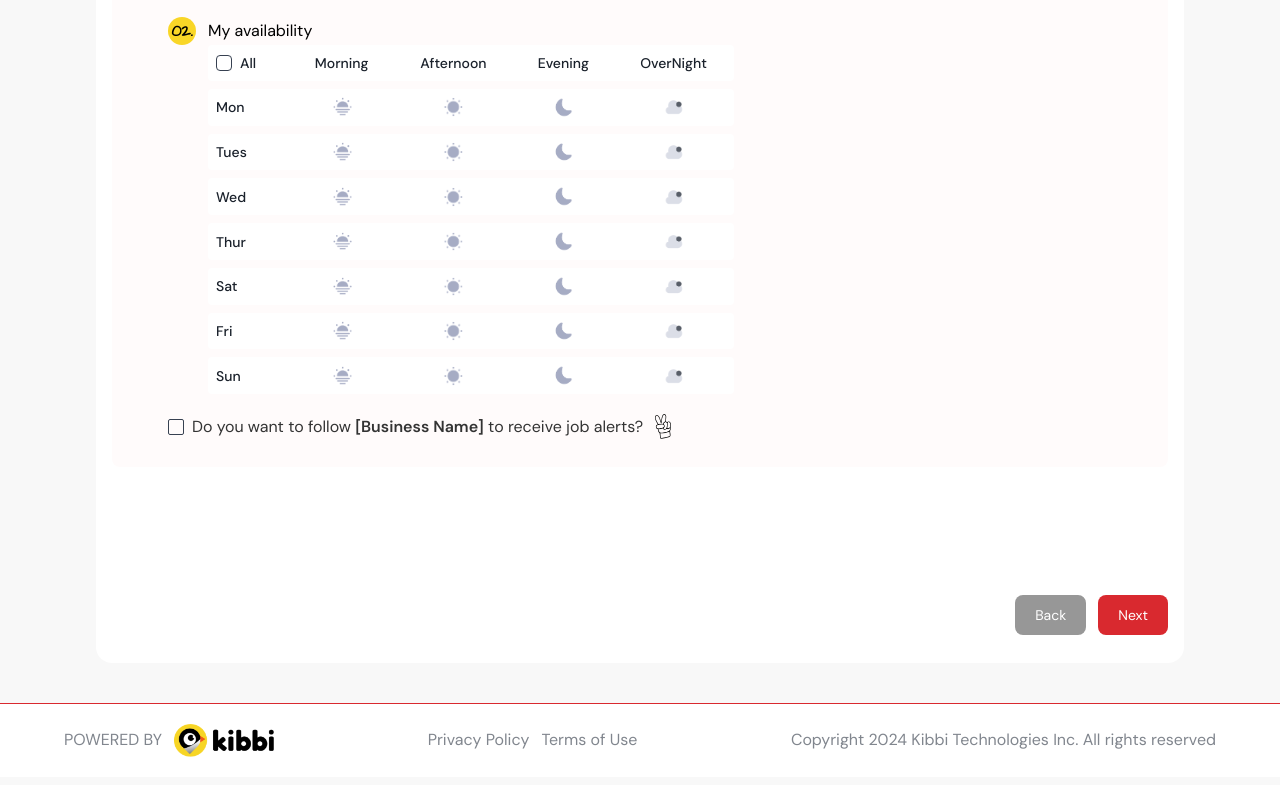
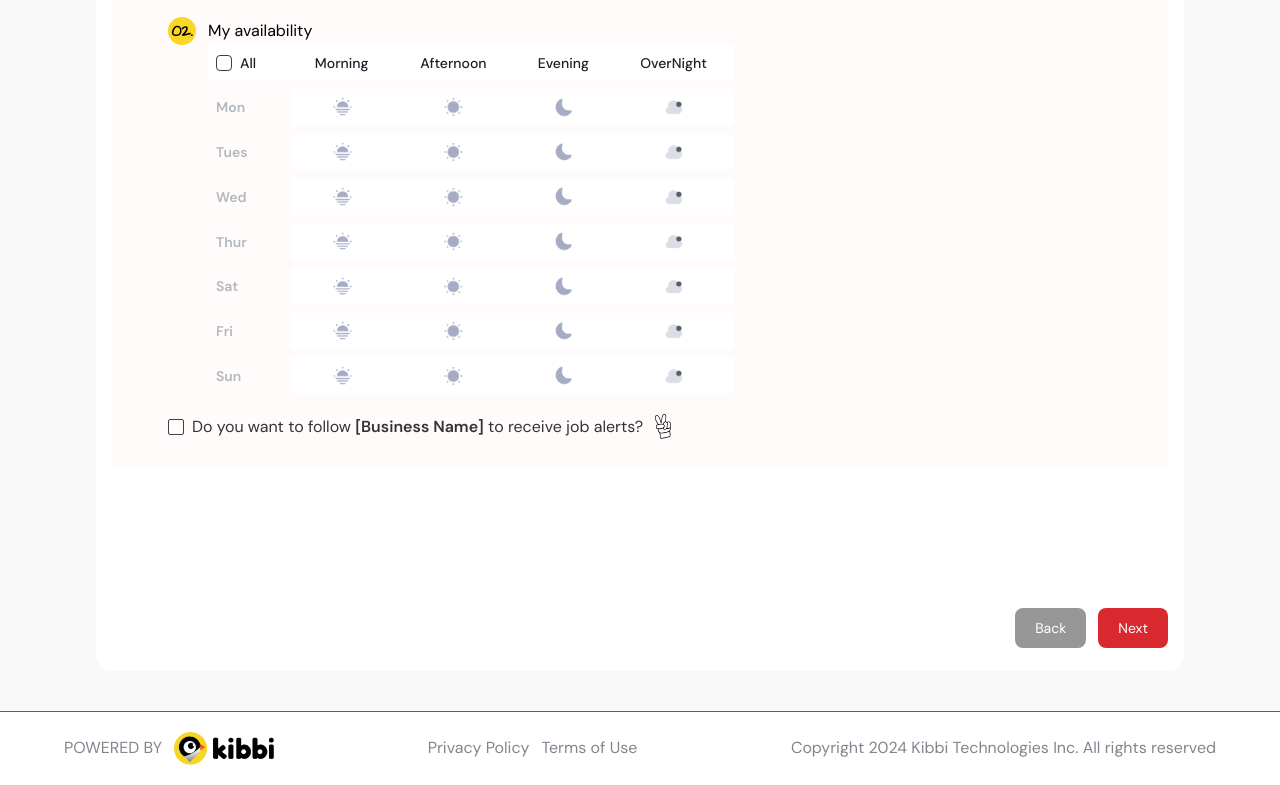
Before and after one commit to SahilSharma2911/kibbi-client, a Next.js app: page /resume/drop-resume in a window 1280 px wide. Shown: the part 712-1497 px from the top of the page. Built offline with nearby package versions, Linux system fonts and the light colour scheme; a web font is replaced by a local one.

Commit message:
fix ui bugs 1.1

```diff
--- a/components/DropResume/DropResume.tsx
+++ b/components/DropResume/DropResume.tsx
@@ -1,20 +1,13 @@
 "use client"
-import React, { useRef, useState } from 'react'
+import React, { useState } from 'react'
 import Stepper from '../Resume/Stepper'
 import Section1 from './Section1'
 import Section2 from './Section2'
-import Link from 'next/link'
-
-interface FormRef {
-    submit: () => void;
-}
 
 const DropResume = () => {
-    const formRef = useRef<FormRef>(null);
     const [currentSection, setCurrentSection] = useState(1);
 
     const handleNext = () => {
-        formRef.current?.submit();
         setCurrentSection(2);
         window.scrollTo({ top: 0, behavior: 'smooth' });
     };
@@ -24,22 +17,7 @@ const DropResume = () => {
         switch (currentSection) {
             case 1:
                 return (
-                    <>
-                        <Section1 ref={formRef} />
-                        <div className="w-full flex justify-end items-center mt-16 md:mt-32">
-                            <Link href={"/resume/confirm-your-profile"}>
-                                <button className="text-sm bg-[#979797] hover:bg-[#868686] transition duration-300 rounded-lg py-2.5 px-5 text-white mr-3">
-                                    Back
-                                </button>
-                            </Link>
-                            <button
-                                onClick={handleNext}
-                                className="text-sm bg-[#D9292F] hover:bg-[#b22225] transition duration-300 rounded-lg py-2.5 px-5 text-white"
-                            >
-                                Next
-                            </button>
-                        </div>
-                    </>
+                    <Section1 onNext={handleNext} />
                 );
             case 2:
                 return (
@@ -48,7 +26,7 @@ const DropResume = () => {
                     </div>
                 )
             default:
-                return <Section1 ref={formRef} />;
+                return <Section1 onNext={handleNext} />;
         }
     };
 
--- a/components/DropResume/Section1.tsx
+++ b/components/DropResume/Section1.tsx
@@ -1,7 +1,8 @@
-import React, { forwardRef, useImperativeHandle, useState } from 'react'
+import React, { useState } from 'react'
 import Image from 'next/image'
 import { Check } from 'lucide-react';
 import { motion, AnimatePresence } from 'framer-motion';
+import Link from 'next/link';
 
 type TimeSlot = "Morning" | "Afternoon" | "Evening" | "OverNight";
 type Day = "Mon" | "Tues" | "Wed" | "Thur" | "Sat" | "Fri" | "Sun";
@@ -13,17 +14,15 @@ interface Payload {
     followBusinessName: boolean;
     availability: Availability;
 }
-
-interface FormRef {
-    submit: () => void;
-}
-
-const Section1 = forwardRef<FormRef>((props, ref) => {
+type Section1Props = {
+    onNext: () => void;
+};
+const Section1 = ({ onNext }: Section1Props) => {
     const [letter, setLetter] = useState<string>("");
     const [isChecked, setIsChecked] = useState(false);
     const [submitted, setSubmitted] = useState<Payload[]>([]);
     console.log("submitted data:::", submitted)
-    const handleSubmit = (e: React.FormEvent<HTMLFormElement>) => {
+    const handleSubmit = async (e: React.FormEvent<HTMLFormElement>) => {
         e.preventDefault();
 
         const payload: Payload = {
@@ -32,21 +31,13 @@ const Section1 = forwardRef<FormRef>((props, ref) => {
             availability,
         };
 
-        // console.log(JSON.stringify(payload));
-        setSubmitted((prev) => [...prev, payload]);
+        setSubmitted(prev => {
+            const newState = [...prev, payload];
+            console.log('Form Data:', payload);
+            onNext();
+            return newState;
+        });
     };
-
-    // Expose the submit function to parent
-    useImperativeHandle(ref, () => ({
-        submit: () => {
-            const payload: Payload = {
-                letter,
-                followBusinessName: isChecked,
-                availability,
-            };
-            setSubmitted((prev) => [...prev, payload]);
-        }
-    }));
 
     const days: Day[] = ["Mon", "Tues", "Wed", "Thur", "Sat", "Fri", "Sun"];
     const timeSlots: TimeSlot[] = ["Morning", "Afternoon", "Evening", "OverNight"];
@@ -89,7 +80,7 @@ const Section1 = forwardRef<FormRef>((props, ref) => {
     };
 
     return (
-        <div className='pt-6 md:pt-10 pb-7 rounded-lg mt-8 md:mt-10 px-1.5 md:px-4 lg:px-14 bg-[#FFFBFB]'>
+        <div className='pt-6 md:pt-10 pb-7 rounded-lg mb-[7rem] md:mb-[11rem] mt-8 md:mt-10 px-1.5 md:px-4 lg:px-14 bg-[#FFFBFB] relative'>
             <div className='w-full flex items-center justify-center'>
                 <Image src={"/Images/drop-resume-icon.png"} width={35} height={35} alt="icon" className='mb-10 -mr-4 hidden md:block' />
                 <h2 className='text-3xl md:text-4xl font-semibold font-caveat text-center relative px-2'>Please complete the form below!</h2>
@@ -152,13 +143,21 @@ Best regards,
                                         </tr>
                                     </thead>
                                     <tbody>
-                                        {days.map((day) => (
+                                        {days.map((day) => {
+                                            const allUnticked = Object.values(availability[day]).every(value => !value);
+                                            return (
                                                 <tr key={day}>
-                                                <td className="bg-white font-medium p-2 rounded-l whitespace-nowrap">{day}</td>
+                                                    <td
+                                                        className={`font-medium p-2 rounded-l whitespace-nowrap transition-colors duration-300 ${allUnticked ? 'text-[#B3B7BF] font-semibold' : ''
+                                                            }`}
+                                                    >
+                                                        {day}
+                                                    </td>
                                                     {timeSlots.map((slot, index) => (
                                                         <td
                                                             key={slot}
-                                                        className={`bg-white p-2 text-center cursor-pointer ${index === timeSlots.length - 1 ? 'rounded-r' : ''}`}
+                                                            className={`bg-white p-2 text-center cursor-pointer ${index === timeSlots.length - 1 ? 'rounded-r' : ''
+                                                                }`}
                                                             onClick={() => handleSlotToggle(day, slot)}
                                                         >
                                                             <AnimatePresence mode="wait">
@@ -199,7 +198,8 @@ Best regards,
                                                         </td>
                                                     ))}
                                                 </tr>
-                                        ))}
+                                            );
+                                        })}
                                     </tbody>
                                 </table>
                             </div>
@@ -216,18 +216,28 @@ Best regards,
                                     )}
                                 </div>
                                 <span>Do you want to follow <b className='font-semibold'>[Business Name]</b> to receive job alerts?</span>
-                                <Image src={"/Images/hand.png"} width={16} height={16} alt='' className='ml-1.5 md:ml-3'/>
+                                <Image src={"/Images/hand.png"} width={16} height={16} alt='' className='ml-1.5 md:ml-3' />
                             </div>
                         </div>
-                        {/* <button type="submit" className="w-full bg-red tex p-2 rounded hover:bg-blue-600">
-                            Submit
-                        </button> */}
+                        <div className=" flex justify-end py-6 absolute -bottom-[9.2rem] md:-bottom-[12.8rem] right-0">
+                            <Link href={"/resume/confirm-your-profile"}>
+                                <button className="text-sm bg-[#979797] hover:bg-[#868686] transition duration-300 rounded-lg py-2.5 px-5 text-white mr-3">
+                                    Back
+                                </button>
+                            </Link>
+                            <button
+                                type="submit"
+                                className="text-sm bg-[#D9292F] hover:bg-[#b22225] transition duration-300 rounded-lg py-2.5 px-5 text-white"
+                            >
+                                Next
+                            </button>
+                        </div>
                     </form>
                 </div>
             </div>
         </div>
     )
-})
+}
 
 Section1.displayName = "Section1";
 
--- a/components/YourPreferences/Form.tsx
+++ b/components/YourPreferences/Form.tsx
@@ -184,7 +184,7 @@ const Form = () => {
         <div>
           <Image src={"/Images/smallBird.png"} alt='bird' width={50} height={50} />
         </div>
-        <h3 className=' text-[#585E68] font-medium font-sans text-xl'>
+        <h3 className=' text-[#585E68] font-medium font-sans text-xl italic'>
           Tell us about your preferences!
         </h3>
       </div>
@@ -429,7 +429,7 @@ const Form = () => {
         {/* Willing to Travels  */}
         <div className=' mt-6'>
           <div className=' space-y-3'>
-            <span>Willing To Travel?</span>
+            <span>Willingness To Travel?</span>
 
             <div className=' flex flex-wrap gap-4 md:gap-6 cursor-pointer px-3'>
               <label htmlFor="willingNo" className=' flex items-center gap-2 font-normal'>
```
Lines whose indentation alone changed are shown as unchanged.
